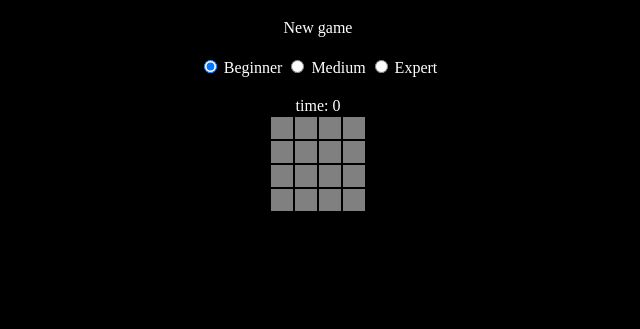
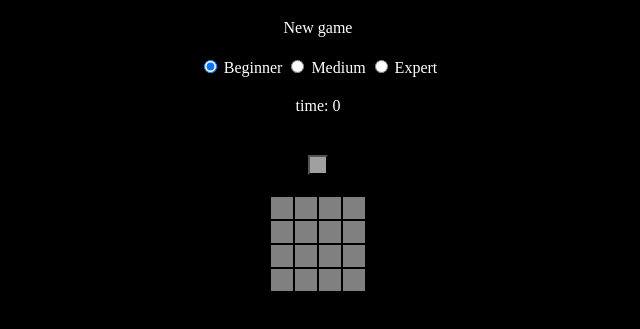
Before and after one commit to gilro79/MineSweeper, a plain HTML site: page index.html in a window 1280 px wide. Shown: the part 61-390 px from the top of the page, without its empty margins (322-962 px from the left). Drawn offline with Linux system fonts and the light colour scheme.

Commit message:
revise - general

```diff
--- a/css/style.css
+++ b/css/style.css
@@ -32,3 +32,17 @@ img {
 .level{
     margin: 20px;
 }
+.resetBtn{
+    width:20px;
+    height:20px;
+    margin: 20px;
+    background-color: rgb(160, 160, 160);
+}
+.frame{
+    /* border: 1px solid rgb(160, 160, 160);
+    width: 300px;
+    height: 500; */
+    margin: auto;
+    margin-top: 10px;
+    padding: 10px;
+}
--- a/index.html
+++ b/index.html
@@ -19,10 +19,12 @@
         <label for="Expert">Expert</label>
     </div>
     <div class="gameTime">time: 0</div>
-    <table>
-    <!-- <table oncontextmenu="rightButton(event,this)"> -->
-        <tbody class="board"></tbody>
-    </table>
+    <div class="frame">
+        <button class="resetBtn" onclick="resetGame()"></button>
+        <table>
+            <tbody class="board"></tbody>
+        </table>
+    </div>
     <script src="js/util.js"></script>
     <script src="js/app.js"></script>
 </body>
--- a/js/app.js
+++ b/js/app.js
@@ -152,13 +152,19 @@ function rightButton(ev, el) {
     var id = el.id;
     var pos = getPosFromId(id);
     var currCell = gBoard[pos.i][pos.j];
-    if(currCell.isShown) return;
+    if (currCell.isShown) return;
     if (currCell.isMarked) {
         currCell.isMarked = false;
+        gGame.markedCount -= 1;
         el.innerHTML = '';
+        console.log('gGame.markedCount', gGame.markedCount)
+
     } else {
         currCell.isMarked = true;
+        gGame.markedCount += 1;
         el.innerHTML = FLAG_IMG;
+        console.log('gGame.markedCount', gGame.markedCount)
+        if(gGame.shownCount + gGame.markedCount + gGame.minesRevealed === gLevel.size ** 2) victory();
     }
 
 }
@@ -174,7 +180,7 @@ function clicked(elCell) {
     var pos = getPosFromId(cellId);
     var currCell = gBoard[pos.i][pos.j];
     // if the cell is flagged
-    if(currCell.isMarked) return;
+    if (currCell.isMarked || currCell.isShown) return;
     currCell.isShown = true;
     if (currCell.isMine) {
         elCell.innerHTML = MINE_IMG;
@@ -191,6 +197,10 @@ function clicked(elCell) {
             openNeigbCells(+pos.i, +pos.j);
         }
     }
+    console.log('gGame.shownCount', gGame.shownCount)
+    console.log('gGame.markedCount', gGame.markedCount)
+    console.log('gGame.minesRevealed', gGame.minesRevealed)
+    if(gGame.shownCount + gGame.markedCount + gGame.minesRevealed === gLevel.size ** 2) victory();
 }
 
 function setMinesCount() {
@@ -227,17 +237,8 @@ function openNeigbCells(rowIdx, colIdx) {
             var cellId = getIdName({ i: i, j: j })
             var elCell = document.querySelector('#' + cellId);
             var currCell = gBoard[i][j];
+            // Recursion
             if (!currCell.isShown) clicked(elCell);
-            // currCell.isShown = true;
-            // console.log(currCell);
-            // console.log(i, j);
-            // gGame.minesRevealed += 1;
-            // elCell.classList.add('shown');
-            // if (currCell.minesAroundCount) {
-            //     elCell.innerText = currCell.minesAroundCount;
-            // }else{
-            //     if(!currCell.isShown) openNeigbCells(i, j);
-            // }
         }
     }
 }
```
